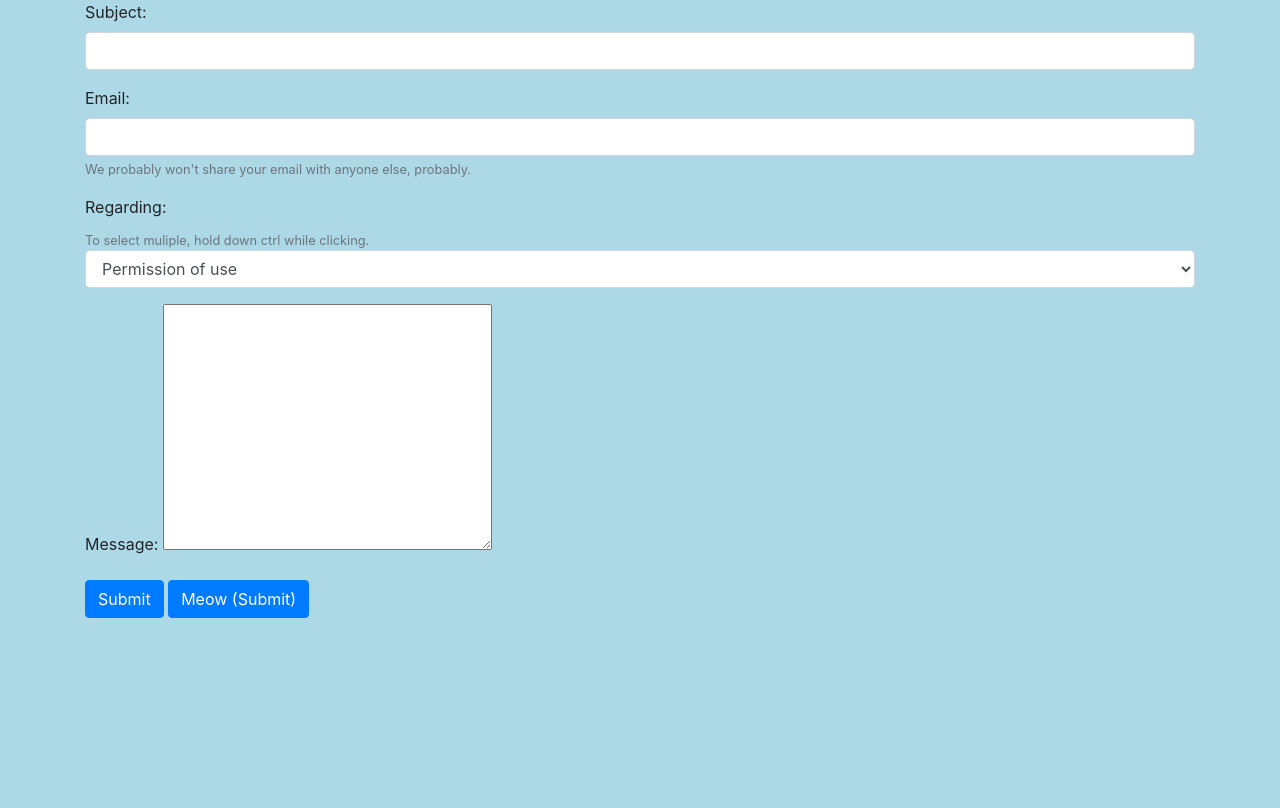
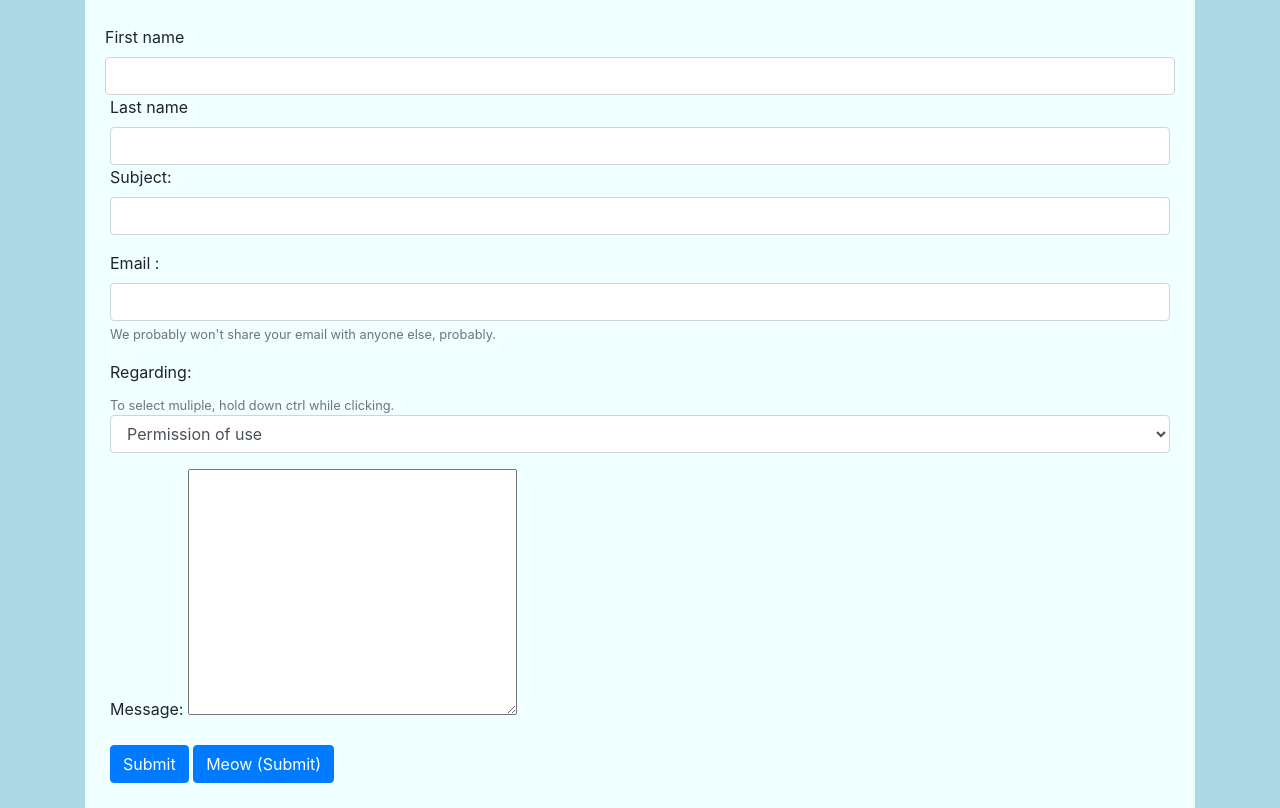
Before and after one commit to ispyhumanfly/catland, a Flask app: page / in a window 1280 px wide. Shown: the part 372-1180 px from the top of the page. Before the commit the page ends 990 px from the top, so only its background shows below. Run offline with Flask 2, Linux system fonts and the light colour scheme; data that the repository does not hold is empty; some libraries are stand-ins or nearby versions.

Commit message:
I guess i did stuff?

```diff
--- a/app/assets/scripts/Index.js
+++ b/app/assets/scripts/Index.js
@@ -0,0 +1,20 @@
+
+// Example starter JavaScript for disabling form submissions if there are invalid fields
+(function () {
+
+    window.addEventListener('load', function () {
+        // Fetch all the forms we want to apply custom Bootstrap validation styles to
+        var forms = document.getElementsByClassName('needs-validation');
+        // Loop over them and prevent submission
+        var validation = Array.prototype.filter.call(forms, function (form) {
+            form.addEventListener('submit', function (event) {
+                if (form.checkValidity() === false) {
+                    event.preventDefault();
+                    event.stopPropagation();
+                }
+                form.classList.add('was-validated');
+            }, false)
+        }
+        );
+    }, false);
+})();
--- a/app/assets/styles/index.css
+++ b/app/assets/styles/index.css
@@ -12,3 +12,5 @@ img {height: 250px; width: auto;; padding: 10px; border: 1px dashed;}
     margin-right: auto;
     width: auto;
   }
+
+form {background-color: azure; padding: 25px}
--- a/app/templates/index.jinja
+++ b/app/templates/index.jinja
@@ -31,6 +31,7 @@
             <img class="d-block w-100" src="{{ image }}" alt="Second slide">
         </div>
         {% endfor %}
+
         <a class="carousel-control-prev" href="#carouselExampleControls" role="button" data-slide="prev">
             <span class="carousel-control-prev-icon" aria-hidden="true"></span>
             <span class="sr-only">Previous</span>
@@ -40,22 +41,37 @@
             <span class="sr-only">Next</span>
         </a>
     </div>
+</div>
 
-    <form>
+<form class="needs-validation" novalidate>
+    <div class="form-row">
+        <label for="validationCustom01">First name</label>
+        <input type="text" class="form-control" id="validationCustom01" required>
+        <div class="valid-feedback">
+            Looks good!
+        </div>
+    </div>
+    <label for="validationCustom02">Last name</label>
+    <input type="text" class="form-control" id="validationCustom02" required>
+    <div class="valid-feedback">
+        Looks good!
+    </div>
 
     <div class="form-group">
-            <label>Subject:</label>
-            <input type="text" class="form-control" />
+        <label for="validationCustom03">Subject:</label>
+        <input type="text" class="form-control" id="validationCustom03" required />
+        <div class="invalid-feedback"></div>
     </div>
     <div class="form-group">
-            <label>Email:</label>
-            <input type="email" class="form-control">
-            <small id="emailHelp" class="form-text text-muted">We probably won't share your email with anyone else,
+        <label for="validationCustom04">Email :</label>
+        <input type="email" class="form-control needs-validation" required>
+        <small id="emailHelp" id="validationCustom04" class="form-text text-muted">We probably won't share
+            your email with anyone else,
             probably.</small>
     </div>
     <div class="form-group">
-            <label>Regarding:</label>
-            <small id="regardingHelp" class="form-text text-muted">To select muliple, hold down ctrl while
+        <label for="validationCustom05">Regarding:</label>
+        <small id="regardingHelp" class="form-text text-muted"> To select muliple, hold down ctrl while
             clicking.</small>
         <select class="form-control ">
             <option>Permission of use</option>
@@ -66,9 +82,9 @@
         </select>
     </div>
     <div class="form-group">
-            <label>Message:</label>
-            <textarea name="Form-control" id="" cols="30" rows="10"></textarea>
-
+        <label for="validationCustom05">Message:</label>
+        <textarea name="Form-control" id="validationCustom06" required cols="30" rows="10"></textarea>
+        <div class="invalid-feedback"></div>
     </div>
     <button type="submit" class="btn btn-primary">Submit</button>
     <button type="submit" class="btn btn-primary">Meow (Submit)</button>
```
Lines whose indentation alone changed are shown as unchanged.
